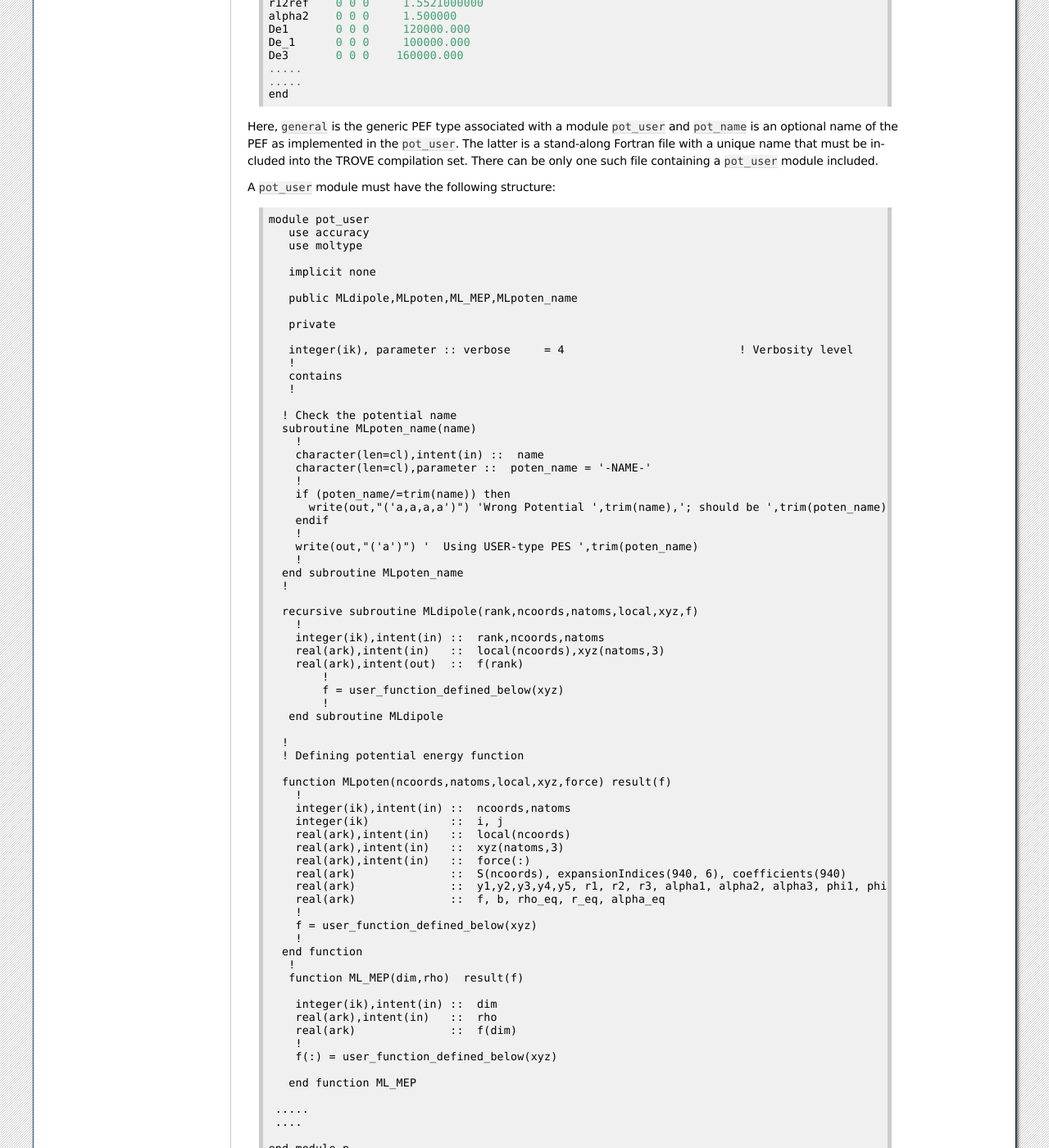
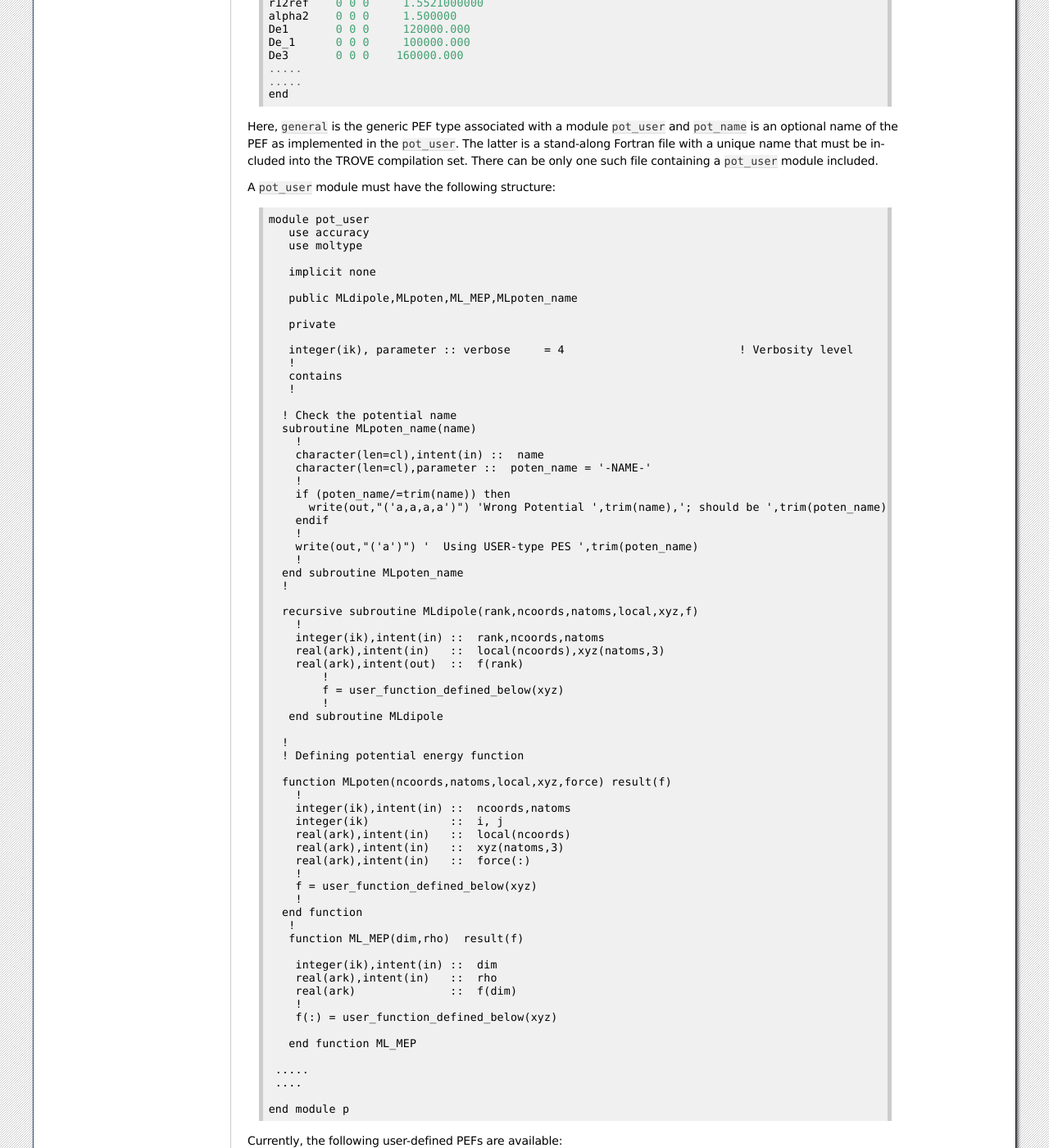
Before and after one commit to Trovemaster/TROVE, a Sphinx documentation site: the page built from docs/source/potentials.rst, in a window 1280 px wide and 1400 px high, scrolled down 9655 px. Shown: the whole window at 82% size. Built offline with Sphinx 7.4.7, drawn with Linux system fonts in a browser that asks for light colours; formulas are drawn with MathJax 3; cross-references to code outside the pages are shown as plain code.

Commit message:
docs and CH3OH, try change sign in p in symmetry

```diff
--- a/docs/source/potentials.rst
+++ b/docs/source/potentials.rst
@@ -697,9 +697,6 @@
            real(ark),intent(in)   ::  local(ncoords)
            real(ark),intent(in)   ::  xyz(natoms,3)
            real(ark),intent(in)   ::  force(:)
-           real(ark)              ::  S(ncoords), expansionIndices(940, 6), coefficients(940)
-           real(ark)              ::  y1,y2,y3,y4,y5, r1, r2, r3, alpha1, alpha2, alpha3, phi1, phi2, phi3, addToPotential
-           real(ark)              ::  f, b, rho_eq, r_eq, alpha_eq
            !
            f = user_function_defined_below(xyz)
            !
```
Also changed, not shown: 1 other file.
